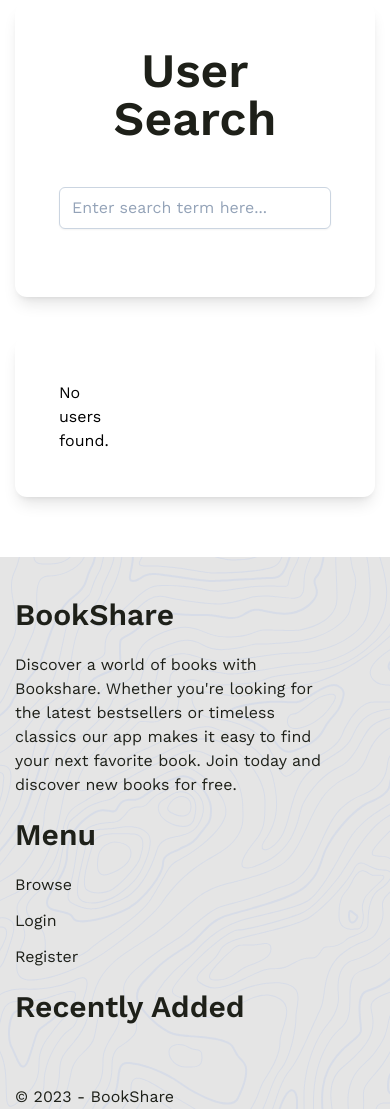
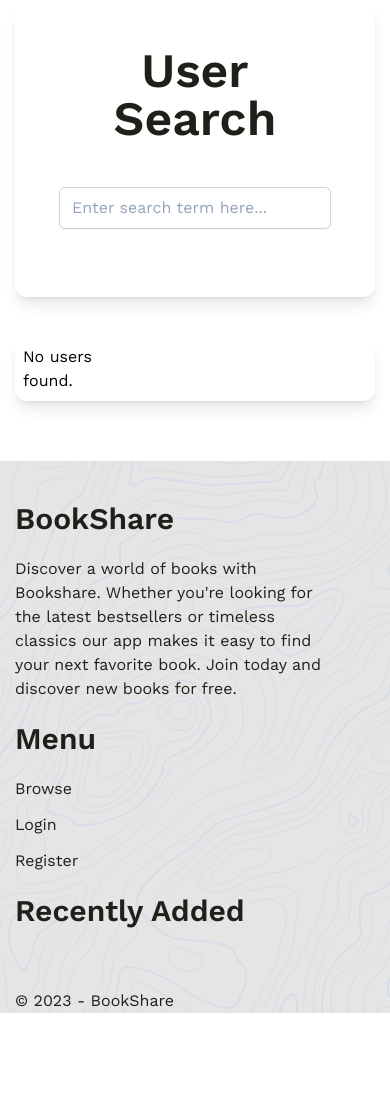
Before and after one commit to Euan-Lang/book_share, a Django app: page /bookShare/search/ in a window 390 px wide. Shown: the part 177-1286 px from the top of the page. After the commit the page ends 1190 px from the top, so only its background shows below. Run offline with Django 3.2, Linux system fonts and the light colour scheme; data that the repository does not hold is empty.

Commit message:
Further improvements to users displaying on mobile

```diff
--- a/static/css/build.css
+++ b/static/css/build.css
@@ -1967,6 +1967,10 @@ main {
     grid-template-columns: repeat(4, minmax(0, 1fr));
   }
 
+  .lg\:gap-\[50px\] {
+    gap: 50px;
+  }
+
   .lg\:p-11 {
     padding: 2.75rem;
   }
--- a/templates/bookShare/show_users.html
+++ b/templates/bookShare/show_users.html
@@ -14,7 +14,7 @@
 
 
         {% if results %}<br/>
-            <div class="grid grid-cols-3 lg:grid-cols-4 gap-[50px]">
+            <div class="grid grid-cols-3 lg:grid-cols-4 gap-[25px] lg:gap-[50px]">
                 {% for result in results %}
                 <div class="col-span-1">
                     {%if result.user_image %}
--- a/templates/bookShare/user_search.html
+++ b/templates/bookShare/user_search.html
@@ -20,8 +20,8 @@
 {% include "bookShare/components/card_end.html" %}
 
 <div class="flex justify-center items-center w-full">
-    <div class="max-w-[800px] lg:w-auto shadow-lg rounded-xl p-11 my-5">
-        <div id = "results-container" class="grid grid-cols-3 lg:grid-cols-4 gap-[50px]">
+    <div class="max-w-[800px] lg:w-auto shadow-lg rounded-xl p-2 sm:p-5 lg:p-11 my-5">
+        <div id = "results-container" class="grid grid-cols-3 lg:grid-cols-4 gap-[25px] lg:gap-[50px]">
             No results found.
         </div>
 {% include "bookShare/components/card_end.html" %}
```
